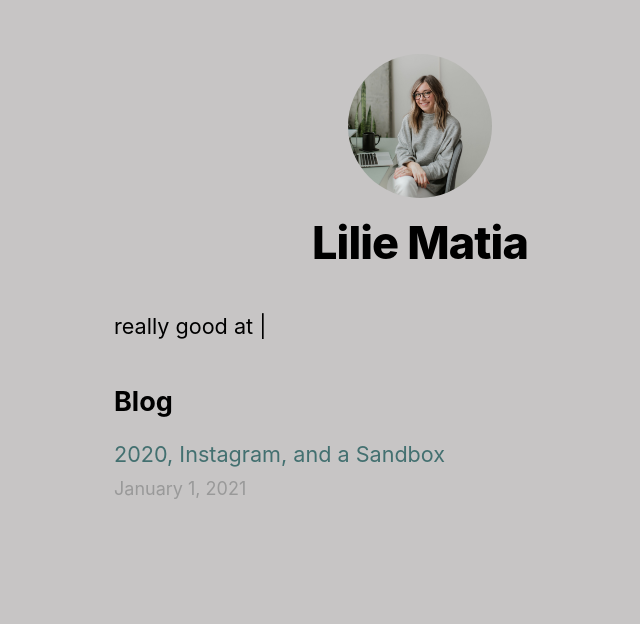
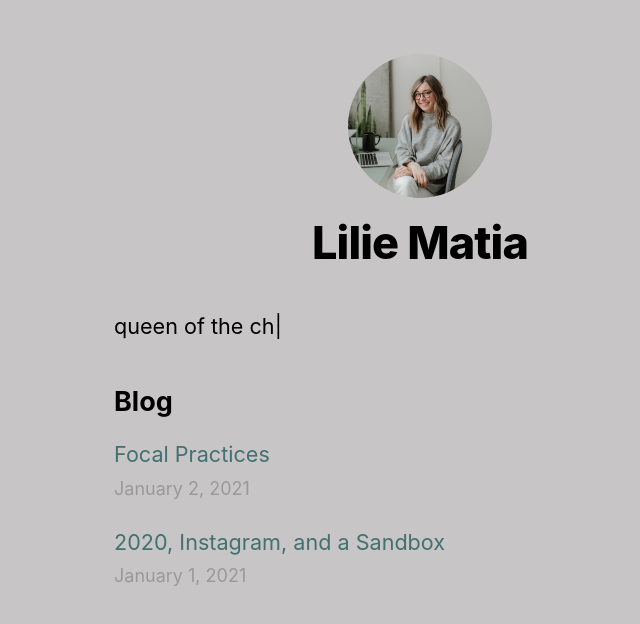
Before and after one commit to liliematia/portfolio, a Next.js app: page / in a window 1280 px wide. Shown: the top 624 px of the page, without its empty margins (220-860 px from the left). Built offline with nearby package versions, Linux system fonts and the light colour scheme.

Commit message:
add focal practice post

```diff
--- a/pages/index.js
+++ b/pages/index.js
@@ -28,9 +28,9 @@ export default function Home({ allPostsData }) {
             <Typist.Backspace count={17} delay={300} />
             <span>puppy mom</span>
             <Typist.Backspace count={9} delay={300} />
-            <span>really good at taking two sips of coffee and then letting it go cold</span>
-            <Typist.Backspace count={68} delay={300} />
-            <span>amateur writer, oaccasional a photo taker</span>
+            <span>queen of the chemex</span>
+            <Typist.Backspace count={19} delay={300} />
+            <span>amateur writer, occasional photo taker</span>
             <Typist.Backspace count={41} delay={300} />
             <span>improver</span>
             <Typist.Backspace count={8} delay={300} />
--- /dev/null
+++ b/posts/focal-practices.md
@@ -0,0 +1,19 @@
+---
+title: 'Focal Practices'
+date: '2021-01-02'
+---
+
+Over the past several months, I have become acutely aware of my inability to focus. I don't have any kind of diagnosed problem, though. The root cause is this: I have an smartphone. Our increasingly technological world has conditioned our brains to take in tiny bits of information about all kinds of topics at extremely fast rates. We're always looking for the next post, the next headline, the next episode, or the next notification to keep us interested and engaged. As a result, our ability to focus on a single task for a long period of time is nearly extinct. We have forgotten how to do hard, [deep work](https://www.calnewport.com/books/deep-work/). Personally, learning this was almost terrifying as my livelihood requires my focus, my attention to detail and patterns, and long periods of critical thinking. In response, I've made a point of picking up **focal practices**. Focal practices are anything that requires one-hundred percent of your attention. For me, it's been reading, baking, and puppy training.
+
+### Reading
+My library has expanded by about 50% (seeing I haven't purchased _that_ many books, that says something about the size of my collection in the first place). I have found a particular interest in texts relating to User Experience and personal growth (I cringe at the term self-help, but it's not all that far off).
+
+### Baking
+Our pantry is now stocked with all baking essentials so that when I find myself with some free time and the need to use my hands outside of a keyboard, I'm ready to go. My favorite recipe so far has been Swedish cardamom buns.
+
+![image](/images/focal-practice/cardamom-buns.jpg)
+
+### Puppy Training
+Bringing home a puppy wasn't an intentional way to add another focal practice to my life, but this one has certainly been the hardest and the most fun simultaneously.
+
+![image](/images/focal-practice/beckham.jpg)
```
Also changed, not shown: public/images/focal-practice/beckham.jpg (added), public/images/focal-practice/cardamom-buns.jpg (added).
